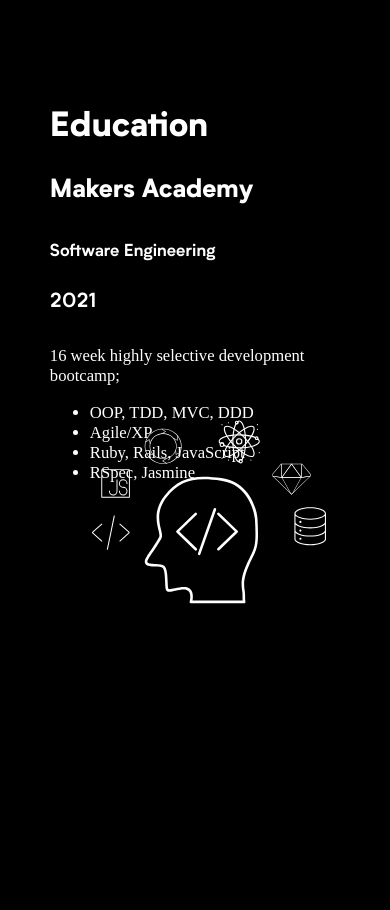
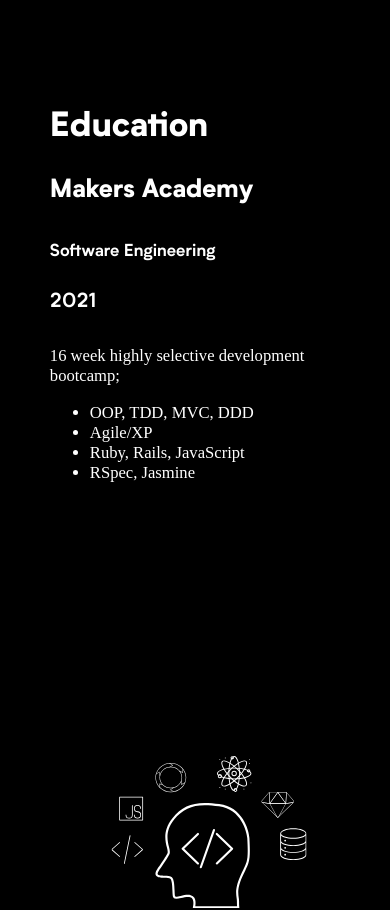
Before and after one commit to arthurfincham/react-portfolio, a React (Create React App) app: page / in a window 390 px wide. Shown: the part 800-1710 px from the top of the page. Built offline with nearby package versions, Linux system fonts and the light colour scheme; a web font is replaced by a local one.

Commit message:
fix tech head

```diff
--- a/src/App.css
+++ b/src/App.css
@@ -186,8 +186,9 @@
 
 #tech-head {
   width: 50vmin;
+  height: auto;
   position: absolute;
-  bottom: 0;
+  bottom: 3vh;
   left: 50%;
   -webkit-transform: translateX(-50%);
   transform: translateX(-50%);
@@ -195,9 +196,9 @@
 
 @media only screen and (max-width: 800px) {
   #tech-head {
-    width: 60vmin;
+    width: 50vmin;
     position: absolute;
-    bottom: 5vh;
+    bottom: 3vh;
     left: 50%;
     -webkit-transform: translateX(-50%);
     transform: translateX(-50%);
```
